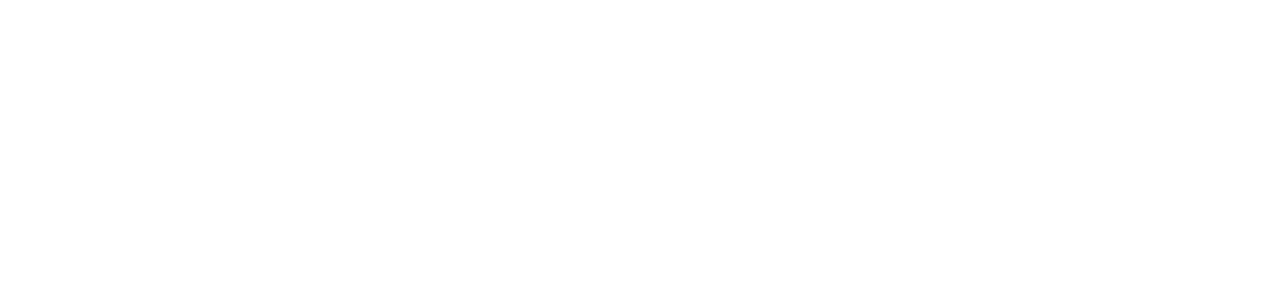
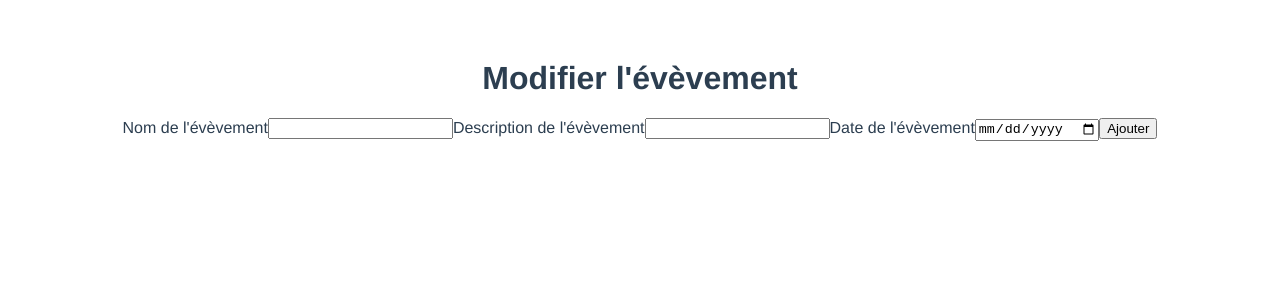
Before and after one commit to TheRealVaess/vaess-calendar-vue, a Vue app: page /#/events/eventModify/1 in a window 1280 px wide. Shown: the top 300 px of the page. Built offline with nearby package versions, Linux system fonts and the light colour scheme.

Commit message:
modif route & modification event

```diff
--- a/src/components/EventDelete.vue
+++ /dev/null
@@ -1,14 +0,0 @@
-<template>
-<div>
-  <h1>Supprimer l'évèvement</h1>
-</div>
-
-</template>
-
-<script>
-export default{
-  name: 'eventDelete',
-  components: {
-  }
-}
-</script>
--- a/src/components/EventModify.vue
+++ b/src/components/EventModify.vue
@@ -1,14 +1,47 @@
 <template>
 <div>
   <h1>Modifier l'évèvement</h1>
+
+    <div>{{ message }}</div>
+
+    <label for="nameEvent">Nom de l'évèvement</label>
+    <input type="text" id="nameEvent" v-model="nameEvent"/>
+    <label for="descEvent">Description de l'évèvement</label>
+    <input type="text" id="descEvent" v-model="descEvent"/>
+    <label for="dateEvent">Date de l'évèvement</label>
+    <input type="date" id="dateEvent" v-model="dateEvent"/>
+
+    <button type="button" @click="submitModifyEvent">Ajouter</button>
 </div>
 
 </template>
 
 <script>
+import axios from 'axios'
 export default{
   name: 'eventModify',
-  components: {
+  data () {
+    return {
+      message: '',
+      nameEvent: '',
+      descEvent: '',
+      dateEvent: ''
+    }
+  },
+  methods: {
+    submitModifyEvent () {
+      const param = new URLSearchParams()
+      param.set('newName', this.nameEvent)
+      param.set('newDesc', this.descEvent)
+      param.set('newDate', this.dateEvent)
+      axios.post('http://localhost:5000/events/modify/' + this.$route.params.eventId, param, {withCredential: true})
+        .then((response) => {
+          this.message = response.data
+        })
+        .catch(function (error) {
+          console.log(error)
+        })
+    }
   }
 }
 </script>
--- a/src/components/ModifyUserName.vue
+++ b/src/components/ModifyUserName.vue
@@ -22,7 +22,6 @@ export default{
   },
   methods: {
     submitModifyUserName () {
-      // console.log(this.username)
       const param = new URLSearchParams()
       param.set('newUserName', this.username)
       axios.post('http://localhost:5000/modifyUserName', param, {withCredential: true})
--- a/src/components/event.vue
+++ b/src/components/event.vue
@@ -3,6 +3,7 @@
     <div> {{ eventName }} </div>
     <div> {{ eventDesc }} </div>
     <div> {{ eventDate }} </div>
+    <div> <button @click="modifyEvent">Modifier</button> </div>
     <div> <button @click="deleteEvent">Supprimer</button> </div>
   </div>
 </template>
@@ -19,6 +20,14 @@ export default {
     'eventDate'
   ],
   methods: {
+    modifyEvent () {
+      this.$router.push({
+        name: 'eventModify',
+        params: {
+          eventId: this.eventId
+        }
+      })
+    },
     deleteEvent () {
       axios.post('http://localhost:5000/events/delete/' + this.eventId, {}, {withCredential: true})
         .then((response) => {
--- a/src/router/index.js
+++ b/src/router/index.js
@@ -9,7 +9,6 @@ import modifyPassWord from '@/components/ModifyPassWord'
 import events from '@/components/Events'
 import eventDetails from '@/components/EventDetails'
 import eventAdd from '@/components/EventAdd'
-import eventDelete from '@/components/EventDelete'
 import eventModify from '@/components/EventModify'
 
 Vue.use(Router)
@@ -52,7 +51,7 @@ export default new Router({
       component: events
     },
     {
-      path: '/events/eventDetails/:eventId',
+      path: '/events/:eventId',
       name: 'eventDetails',
       component: eventDetails,
       props: true
@@ -63,14 +62,10 @@ export default new Router({
       component: eventAdd
     },
     {
-      path: '/events/eventDelete',
-      name: 'eventDelete',
-      component: eventDelete
-    },
-    {
-      path: '/events/eventModify',
+      path: '/events/eventModify/:eventId',
       name: 'eventModify',
-      component: eventModify
+      component: eventModify,
+      props: true
     }
   ]
 })
```
